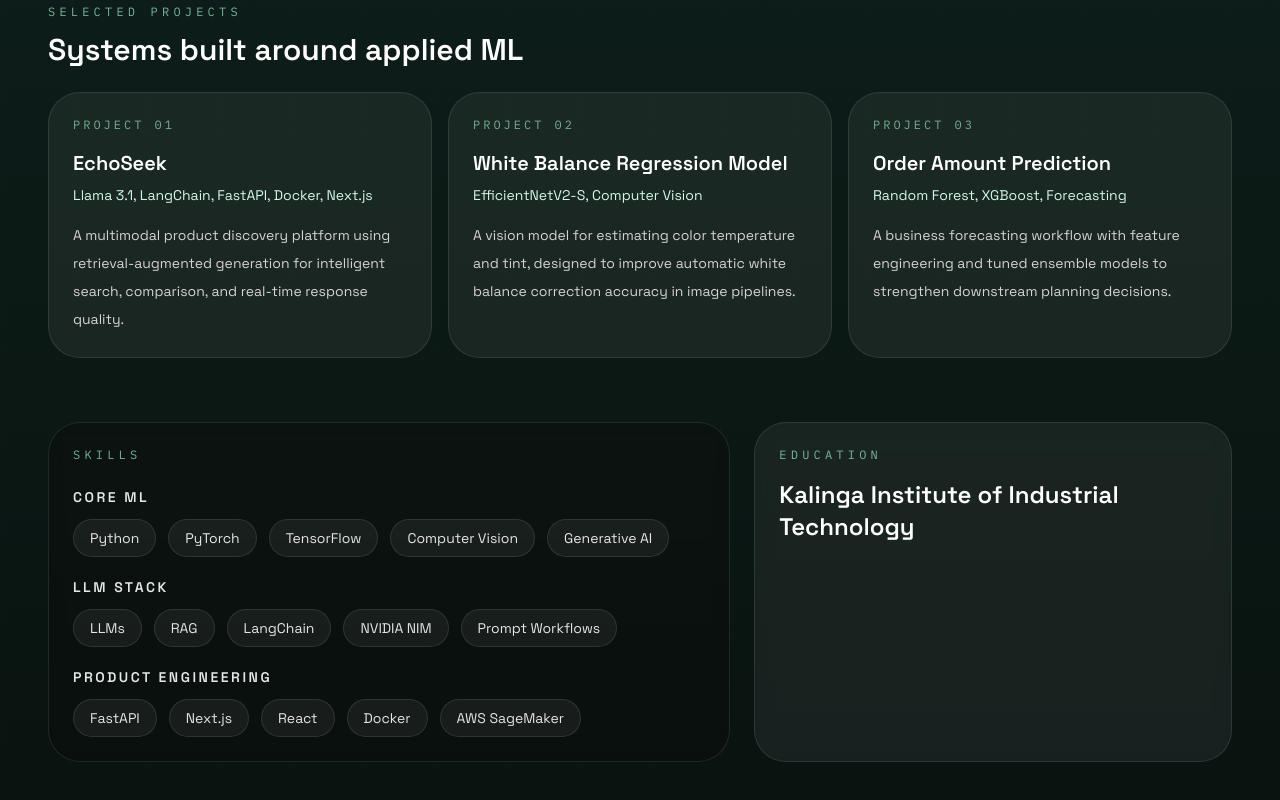
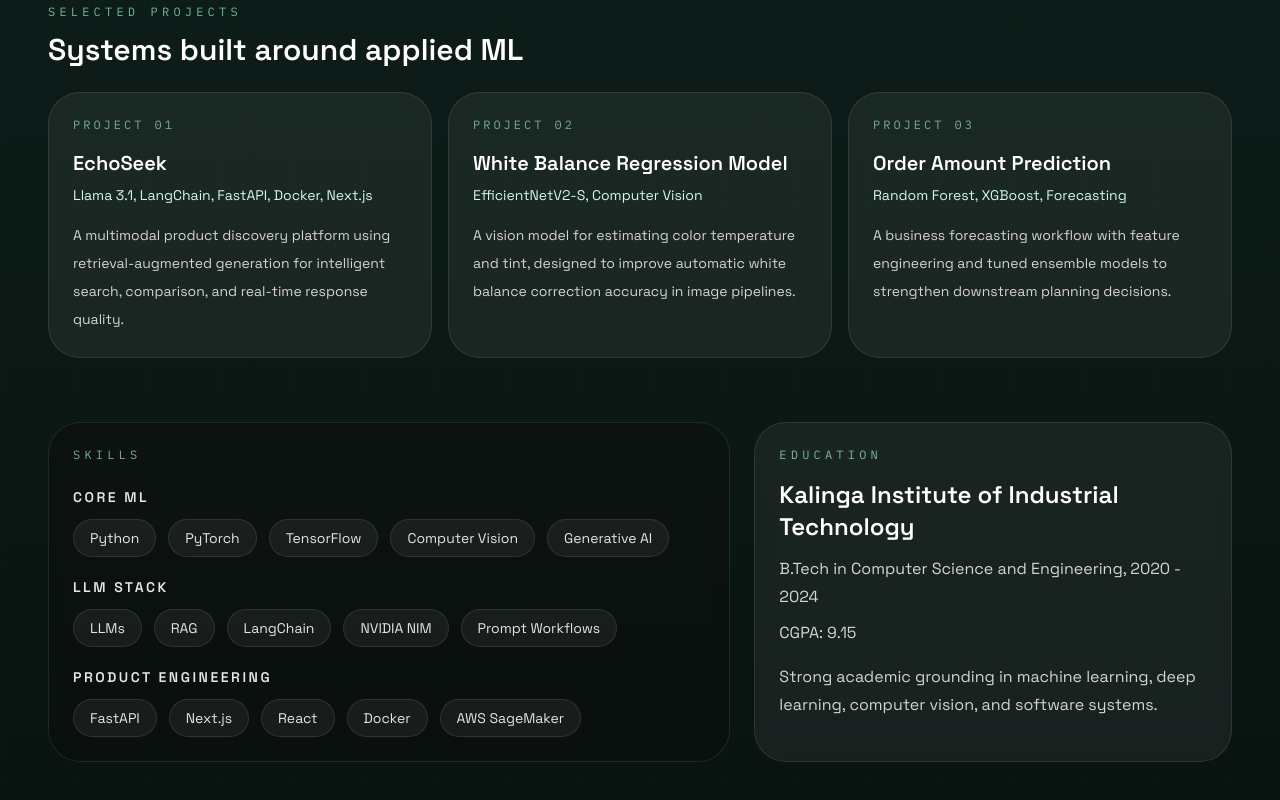
Before and after one commit to pratim4dasude/Personal_dashboard, a Next.js app: page / in a window 1280 px wide. Shown: the part 1888-2688 px from the top of the page. Built offline with nearby package versions, Linux system fonts and the light colour scheme.

Commit message:
minor update

```diff
--- a/app/page.tsx
+++ b/app/page.tsx
@@ -293,7 +293,15 @@
             <h3 className="mt-4 text-2xl font-semibold text-white">
               Kalinga Institute of Industrial Technology
             </h3>
-
+            <p className="mt-3 text-sm leading-7 text-stone-300 sm:text-base">
+              B.Tech in Computer Science and Engineering, 2020 - 2024
+            </p>
+            <p className="mt-2 text-sm leading-7 text-stone-300 sm:text-base">
+              CGPA: 9.15
+            </p>
+            <p className="mt-4 text-sm leading-7 text-stone-300 sm:text-base">
+              Strong academic grounding in machine learning, deep learning, computer vision, and software systems.
+            </p>
           </div>
         </section>
       </div>
```
